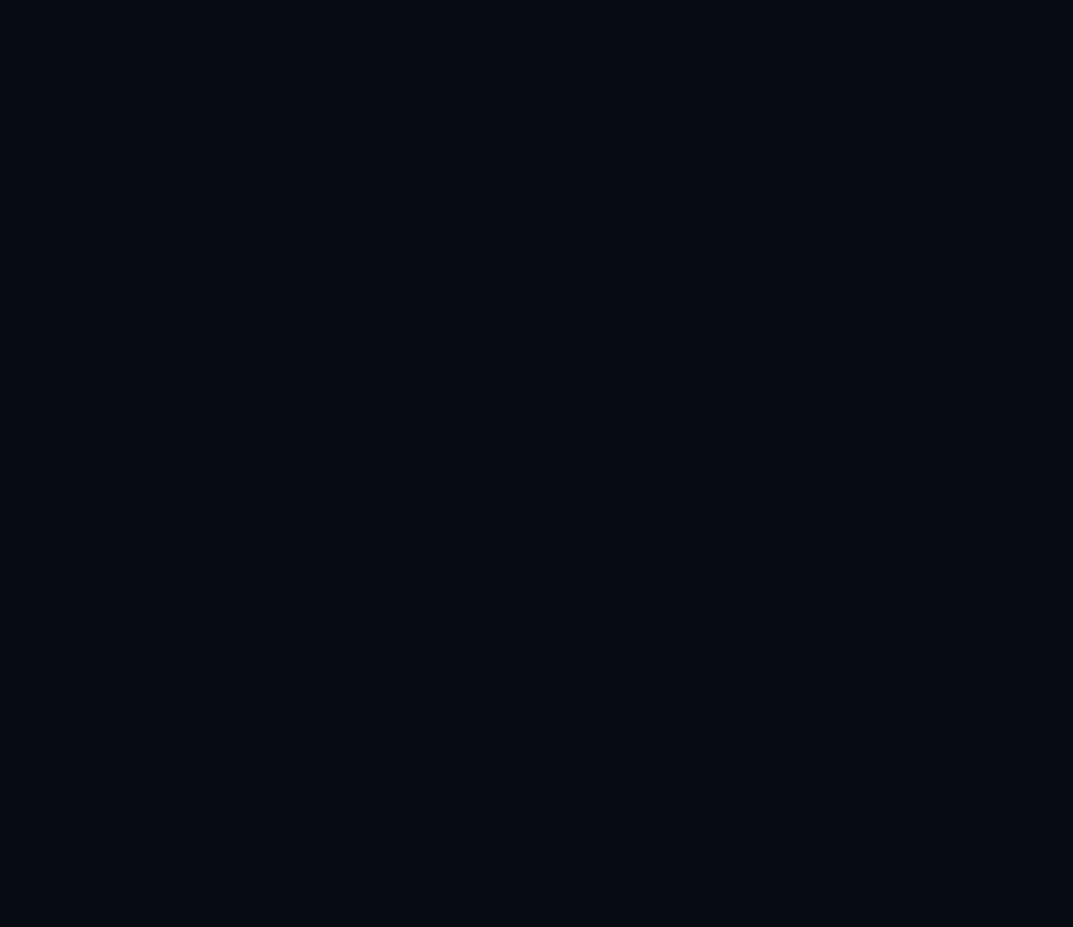
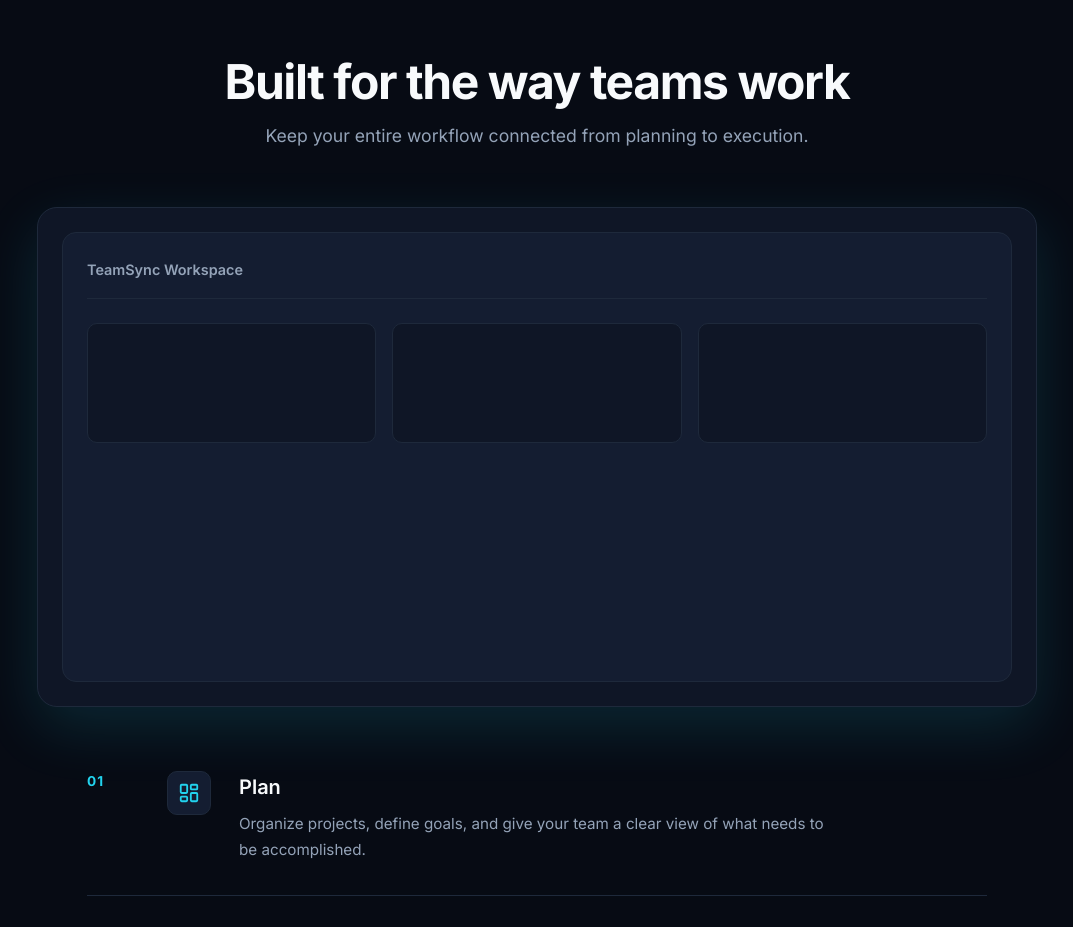
Before and after one commit to userrohit06/TeamSync, a Next.js app in the folder client/: page / in a window 1280 px wide. Shown: the part 1240-2167 px from the top of the page, without its empty margins (103-1176 px from the left). Before the commit the page ends 1198 px from the top, so only its background shows below. Built offline with nearby package versions, Linux system fonts and the light colour scheme.

Commit message:
Solutions sectioncomplete

```diff
--- a/client/app/page.tsx
+++ b/client/app/page.tsx
@@ -1,6 +1,7 @@
 import Features from "@/components/landing/Features/Features";
 import Hero from "@/components/landing/Hero/Hero";
 import Navbar from "@/components/landing/Navbar/Navbar";
+import Solutions from "@/components/landing/Solutions/Solutions";
 
 const page = () => {
   return (
@@ -8,6 +9,7 @@ const page = () => {
       <Navbar />
       <Hero />
       <Features />
+      <Solutions />
     </>
   );
 };
--- /dev/null
+++ b/client/components/landing/Solutions/Solutions.module.css
@@ -0,0 +1,250 @@
+.solutionsSection {
+  padding-top: 6rem;
+  padding-bottom: 6rem;
+}
+
+/* =========================
+   Heading
+   ========================= */
+
+.heading {
+  max-width: 700px;
+  margin: 0 auto 3.5rem;
+
+  display: flex;
+  flex-direction: column;
+  align-items: center;
+
+  text-align: center;
+}
+
+.title {
+  color: var(--text-primary);
+
+  font-size: clamp(2rem, 4vw, 3rem);
+  line-height: 1.15;
+  letter-spacing: -0.03em;
+  font-weight: 700;
+}
+
+.subtitle {
+  max-width: 600px;
+
+  margin-top: 0.75rem;
+
+  color: var(--text-secondary);
+
+  font-size: clamp(1rem, 1.5vw, 1.1rem);
+  line-height: 1.7;
+}
+
+/* =========================
+   Dashboard Preview
+   ========================= */
+
+.preview {
+  width: 100%;
+  max-width: 1000px;
+
+  margin: 0 auto;
+
+  aspect-ratio: 16 / 8;
+
+  padding: 1.5rem;
+
+  border: 1px solid var(--border);
+  border-radius: var(--radius-xl);
+
+  background: var(--surface);
+
+  box-shadow: 0 20px 60px var(--glow-primary);
+
+  overflow: hidden;
+}
+
+.previewContent {
+  width: 100%;
+  height: 100%;
+
+  padding: 1.5rem;
+
+  border: 1px solid var(--border);
+  border-radius: var(--radius-lg);
+
+  background: var(--surface-secondary);
+
+  color: var(--text-secondary);
+}
+
+.previewContent > span {
+  font-size: 0.9rem;
+  font-weight: 600;
+}
+
+.previewLine {
+  width: 100%;
+  height: 1px;
+
+  margin-top: 1rem;
+  margin-bottom: 1.5rem;
+
+  background: var(--border);
+}
+
+.previewCards {
+  display: grid;
+  grid-template-columns: repeat(3, 1fr);
+  gap: 1rem;
+}
+
+.previewCards div {
+  height: 120px;
+
+  border: 1px solid var(--border);
+  border-radius: var(--radius-md);
+
+  background: var(--surface);
+}
+
+/* =========================
+   Steps
+   ========================= */
+
+.steps {
+  max-width: 900px;
+
+  margin: 4rem auto 0;
+
+  display: flex;
+  flex-direction: column;
+
+  gap: 0;
+}
+
+.step {
+  display: grid;
+
+  grid-template-columns: 60px 52px 1fr;
+
+  column-gap: 1.25rem;
+
+  align-items: start;
+
+  padding: 2rem 0;
+
+  border-bottom: 1px solid var(--border);
+}
+
+.step:first-child {
+  padding-top: 0;
+}
+
+.step:last-child {
+  border-bottom: none;
+}
+
+/* Step number */
+
+.stepNumber {
+  color: var(--primary);
+
+  font-size: 0.85rem;
+  font-weight: 700;
+
+  letter-spacing: 0.08em;
+}
+
+/* Icon */
+
+.stepIcon {
+  width: 44px;
+  height: 44px;
+
+  display: flex;
+  align-items: center;
+  justify-content: center;
+
+  border: 1px solid var(--border);
+  border-radius: var(--radius-md);
+
+  background: var(--surface-secondary);
+
+  color: var(--primary);
+}
+
+/* Content */
+
+.stepTitle {
+  margin-bottom: 0.5rem;
+
+  color: var(--text-primary);
+
+  font-size: 1.25rem;
+  font-weight: 600;
+}
+
+.stepDescription {
+  max-width: 600px;
+
+  color: var(--text-secondary);
+
+  font-size: 0.95rem;
+  line-height: 1.7;
+}
+
+/* =========================
+   Responsive
+   ========================= */
+
+@media (max-width: 768px) {
+  .solutionsSection {
+    padding-top: 4rem;
+    padding-bottom: 4rem;
+  }
+
+  .preview {
+    aspect-ratio: 16 / 10;
+
+    padding: 1rem;
+  }
+
+  .previewContent {
+    padding: 1rem;
+  }
+
+  .previewCards {
+    grid-template-columns: 1fr;
+  }
+
+  .previewCards div {
+    height: 70px;
+  }
+
+  .step {
+    grid-template-columns: 45px 44px 1fr;
+
+    column-gap: 1rem;
+
+    padding: 1.5rem 0;
+  }
+}
+
+@media (max-width: 500px) {
+  .step {
+    grid-template-columns: 40px 44px 1fr;
+
+    column-gap: 0.75rem;
+  }
+
+  .stepNumber {
+    font-size: 0.75rem;
+  }
+
+  .stepTitle {
+    font-size: 1.1rem;
+  }
+
+  .stepDescription {
+    font-size: 0.9rem;
+  }
+}
--- /dev/null
+++ b/client/components/landing/Solutions/Solutions.tsx
@@ -0,0 +1,71 @@
+import { LayoutDashboard, ListChecks, Users } from "lucide-react";
+
+import styles from "./Solutions.module.css";
+import solutionsData from "@/data/solutionsData.json";
+
+const iconMap = {
+  LayoutDashboard,
+  ListChecks,
+  Users,
+};
+
+const Solutions = () => {
+  return (
+    <section className={`${styles.solutionsSection} container`}>
+      {/* Section Heading */}
+      <div className={styles.heading}>
+        <h2 className={styles.title}>Built for the way teams work</h2>
+
+        <p className={styles.subtitle}>
+          Keep your entire workflow connected from planning to execution.
+        </p>
+      </div>
+
+      {/* Dashboard Preview */}
+      <div className={styles.preview}>
+        <div className={styles.previewContent}>
+          <span>TeamSync Workspace</span>
+
+          <div className={styles.previewLine}></div>
+
+          <div className={styles.previewCards}>
+            <div></div>
+            <div></div>
+            <div></div>
+          </div>
+        </div>
+      </div>
+
+      {/* Steps */}
+      <div className={styles.steps}>
+        {solutionsData.solutions.map((solution) => {
+          const Icon = iconMap[solution.icon as keyof typeof iconMap];
+
+          return (
+            <article key={solution.step} className={styles.step}>
+              <div className={styles.stepNumber}>{solution.step}</div>
+
+              <div className={styles.stepIcon}>
+                <Icon size={22} />
+              </div>
+
+              <div className={styles.stepContent}>
+                <h3 className={styles.stepTitle}>{solution.title}</h3>
+
+                <p className={styles.stepDescription}>{solution.description}</p>
+              </div>
+            </article>
+          );
+        })}
+      </div>
+    </section>
+  );
+};
+
+export default Solutions;
+
+// The dashboard preview above is intentionally a CSS mockup, not another random image. Later, when we have a real TeamSync dashboard, we can replace that preview with an actual screenshot/mockup.
+
+// And this gives the landing page a nice progression:
+
+// Hero → What TeamSync has → How a team actually uses it.
--- /dev/null
+++ b/client/data/solutionsData.json
@@ -0,0 +1,22 @@
+{
+  "solutions": [
+    {
+      "step": "01",
+      "title": "Plan",
+      "description": "Organize projects, define goals, and give your team a clear view of what needs to be accomplished.",
+      "icon": "LayoutDashboard"
+    },
+    {
+      "step": "02",
+      "title": "Execute",
+      "description": "Turn plans into actionable tasks, assign ownership, set priorities, and track progress from start to finish.",
+      "icon": "ListChecks"
+    },
+    {
+      "step": "03",
+      "title": "Collaborate",
+      "description": "Keep conversations, files, comments, and activity connected to the work so your team always stays aligned.",
+      "icon": "Users"
+    }
+  ]
+}
```
